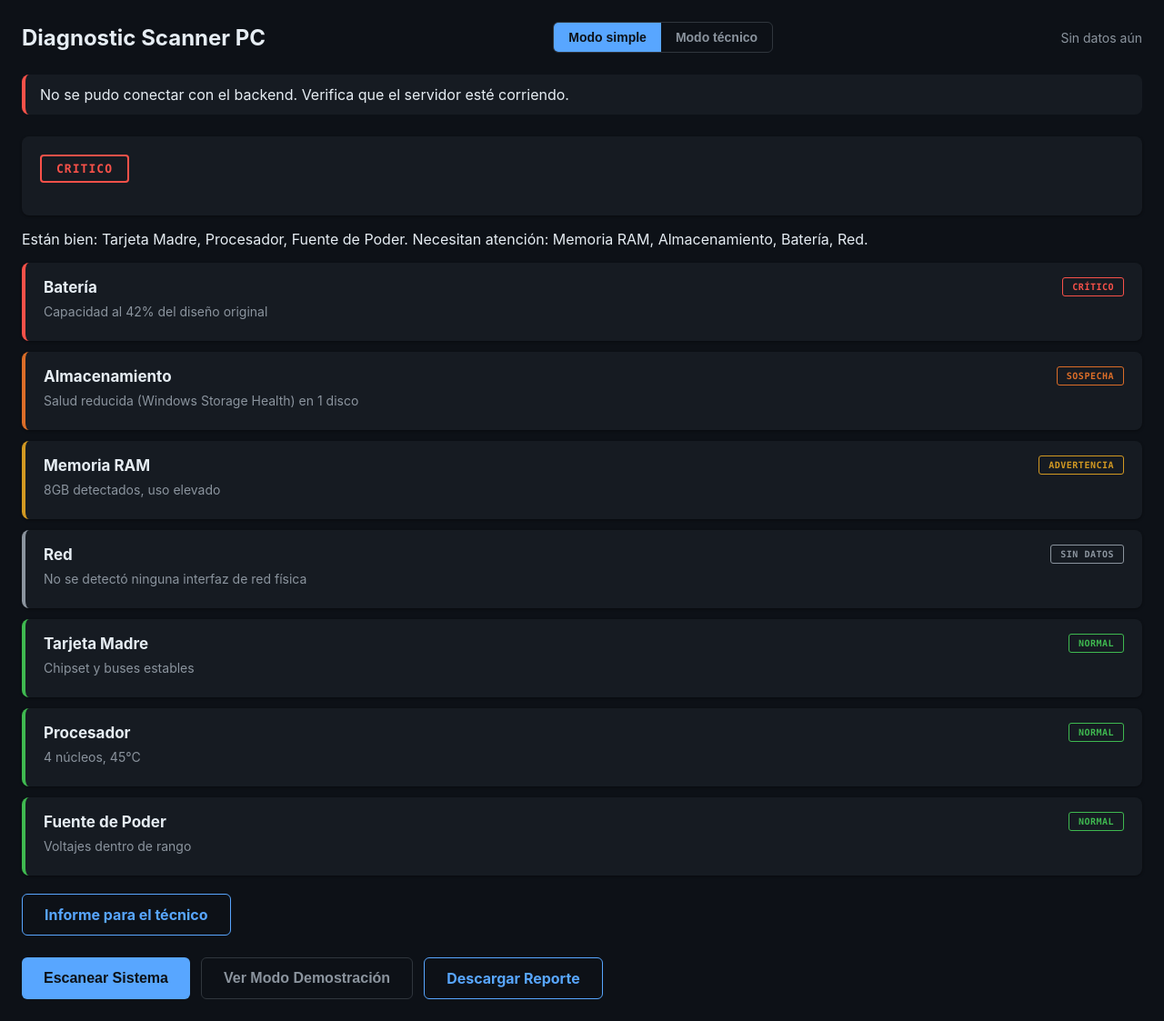
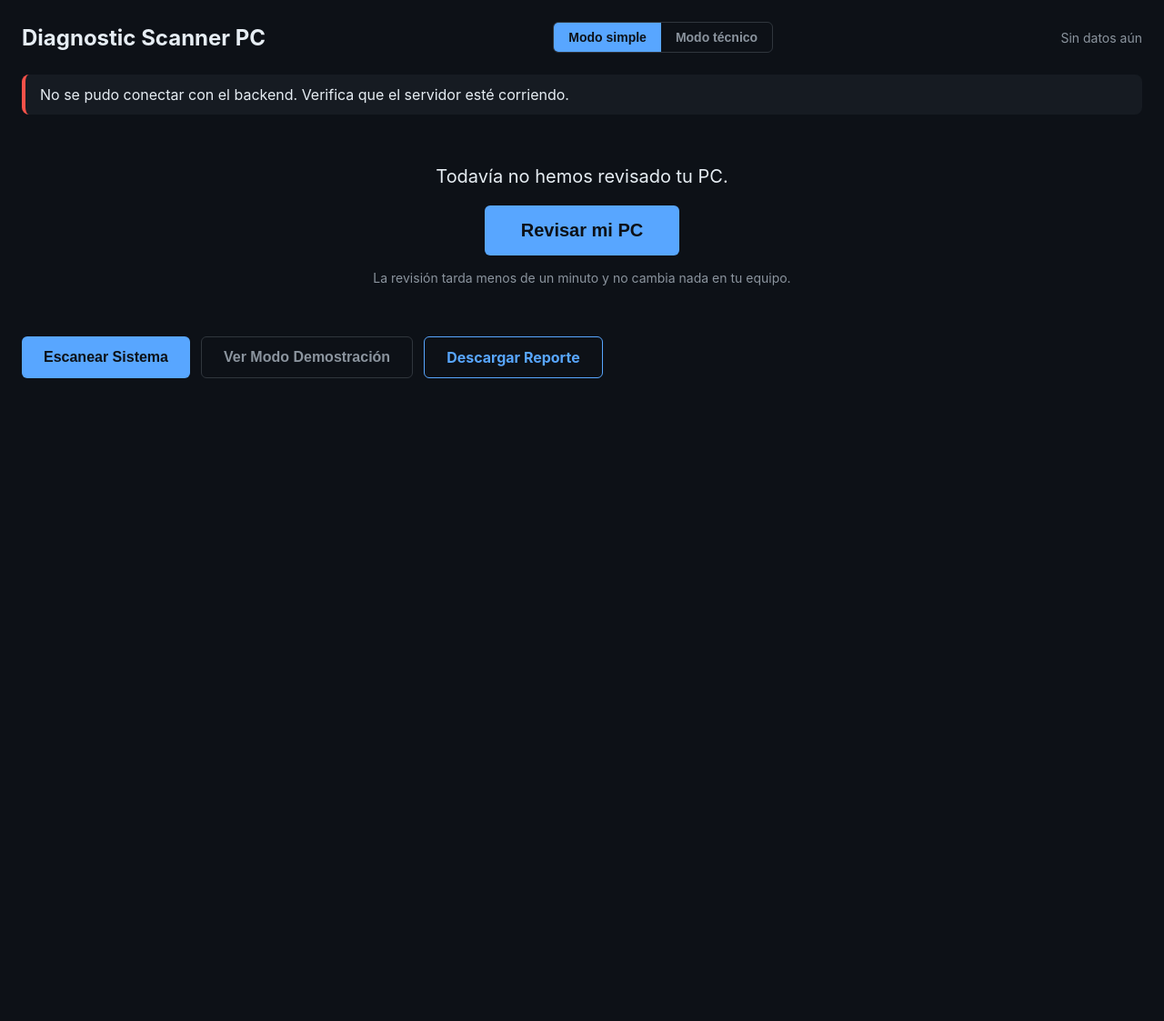
Before and after one commit to Alejandro-T9/diagnostic-scanner-pc, a Python web app: template frontend/templates/index.html in a window 1280 px wide. Shown: the whole page at 91% size. After the commit the page ends 416 px from the top, so only its background shows below. Run offline with Jinja, Linux system fonts and the light colour scheme; the template is opened without the code that fills it, so the values that code supplies are empty.

Commit message:
fix: no mostrar datos de demostración como reales al cargar
Co-Authored-By: Claude Sonnet 5.5 <noreply@anthropic.com>

```diff
--- a/frontend/static/css/style.css
+++ b/frontend/static/css/style.css
@@ -508,6 +508,15 @@ body.modo-simple .panel-diagnostico-cuerpo,
 body.modo-simple .detalle-panel,
 body.modo-simple .resumen-texto { display: none; }
 
+/* Sin escaneo todavía: nunca se muestran datos inventados como si fueran reales. */
+.simple-vacio { display: none; text-align: center; padding: 32px 0; }
+body.sin-escaneo .simple-vacio { display: block; }
+body.sin-escaneo #simple-contenido { display: none; }
+body.modo-simple.sin-escaneo .panel-diagnostico { display: none; }
+.simple-vacio-titulo { font-size: 20px; margin: 0 0 20px 0; }
+.simple-vacio-nota { color: var(--color-texto-secundario); font-size: 14px; margin: 16px 0 0 0; }
+.boton-grande { padding: 16px 40px; font-size: 20px; }
+
 .simple-resumen {
     font-size: 16px;
     margin: 0 0 16px 0;
--- a/frontend/static/js/app.js
+++ b/frontend/static/js/app.js
@@ -167,6 +167,7 @@ function renderizarResumen(componentes, cobertura) {
 }
 
 function renderizarDiagnostico(componentes, cobertura) {
+    document.body.classList.remove("sin-escaneo");
     const svg = document.getElementById("mapa-svg");
     svg.querySelectorAll(".punto, .punto-etiqueta").forEach((el) => el.remove());
 
@@ -362,8 +363,20 @@ function renderizarSimple(componentes) {
     });
 }
 
+// Estado inicial (y tras cambiar de modo sin escaneo): sin datos inventados.
+function pintarVacio() {
+    document.body.classList.add("sin-escaneo");
+    const sello = document.getElementById("sello");
+    sello.textContent = "Sin escaneo todavía";
+    sello.className = "sello NO_DETERMINADO";
+    document.getElementById("resumen-texto").textContent = "";
+    document.getElementById("cobertura-texto").textContent = "";
+    document.getElementById("filas").replaceChildren();
+    document.getElementById("mapa-svg").querySelectorAll(".punto, .punto-etiqueta").forEach((el) => el.remove());
+}
+
 function repintar() {
-    if (!ultimoResultado) return;
+    if (!ultimoResultado) { pintarVacio(); return; }
     renderizarDiagnostico(ultimoResultado.componentes, ultimoResultado.cobertura);
     if (componenteSeleccionado && ultimoResultado.componentes[componenteSeleccionado]) {
         seleccionarComponente(componenteSeleccionado, ultimoResultado.componentes[componenteSeleccionado]);
@@ -425,8 +438,10 @@ async function actualizarStatus() {
 
 async function escanearSistema() {
     const boton = document.getElementById("boton-escanear");
+    const botonRevisar = document.getElementById("boton-revisar");
     const barra = document.getElementById("barra-progreso-contenedor");
     boton.disabled = true;
+    botonRevisar.disabled = true;
     barra.classList.add("activa");
     try {
         const respuesta = await fetch("/api/scan");
@@ -444,6 +459,7 @@ async function escanearSistema() {
         mostrarError("No se pudo completar el escaneo. Verifica que el servidor esté corriendo.");
     } finally {
         boton.disabled = false;
+        botonRevisar.disabled = false;
         barra.classList.remove("activa");
     }
 }
@@ -474,6 +490,7 @@ async function verModoDemo() {
 }
 
 document.getElementById("boton-escanear").addEventListener("click", escanearSistema);
+document.getElementById("boton-revisar").addEventListener("click", escanearSistema);
 document.getElementById("boton-demo").addEventListener("click", verModoDemo);
 
 // Sin menú contextual: el dashboard corre en un kiosk sin teclado/mouse
@@ -488,7 +505,7 @@ let modoGuardado = null;
 try { modoGuardado = localStorage.getItem("modo_interfaz"); } catch (e) { /* almacenamiento bloqueado: se usa el modo simple */ }
 aplicarModo(modoGuardado, false);
 
-renderizarDiagnostico(DATOS_MOCK.componentes);
+// Los datos de DATOS_MOCK solo se muestran con "Ver Modo Demostración".
 // Frases de veredicto para el sello; al llegar se repinta (si falla, queda el texto de siempre).
 cargarGuias().then((t) => { if (t) repintar(); });
 actualizarStatus();
--- a/frontend/templates/index.html
+++ b/frontend/templates/index.html
@@ -35,9 +35,16 @@
 </div>
 
 <div class="vista-simple" id="vista-simple">
-    <p class="simple-resumen" id="simple-resumen"></p>
-    <div class="simple-tarjetas" id="simple-tarjetas"></div>
-    <a class="boton-reporte" id="boton-informe" href="/api/informe" target="_blank" rel="noopener">Informe para el técnico</a>
+    <div class="simple-vacio" id="simple-vacio">
+        <p class="simple-vacio-titulo">Todavía no hemos revisado tu PC.</p>
+        <button class="boton-escanear boton-grande" id="boton-revisar">Revisar mi PC</button>
+        <p class="simple-vacio-nota">La revisión tarda menos de un minuto y no cambia nada en tu equipo.</p>
+    </div>
+    <div id="simple-contenido">
+        <p class="simple-resumen" id="simple-resumen"></p>
+        <div class="simple-tarjetas" id="simple-tarjetas"></div>
+        <a class="boton-reporte" id="boton-informe" href="/api/informe" target="_blank" rel="noopener">Informe para el técnico</a>
+    </div>
 </div>
 
 <div class="detalle-panel" id="detalle-panel">
```
